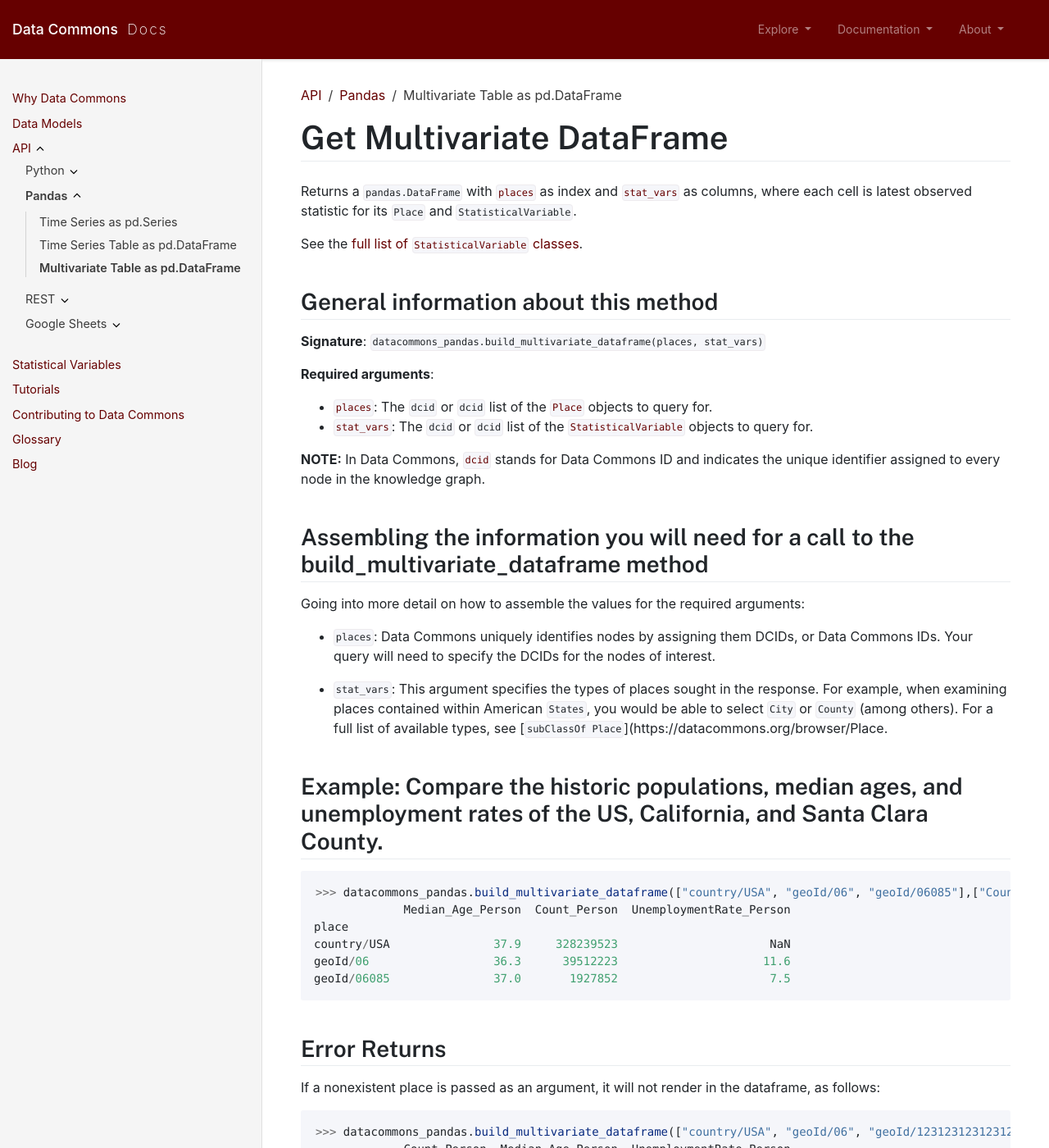
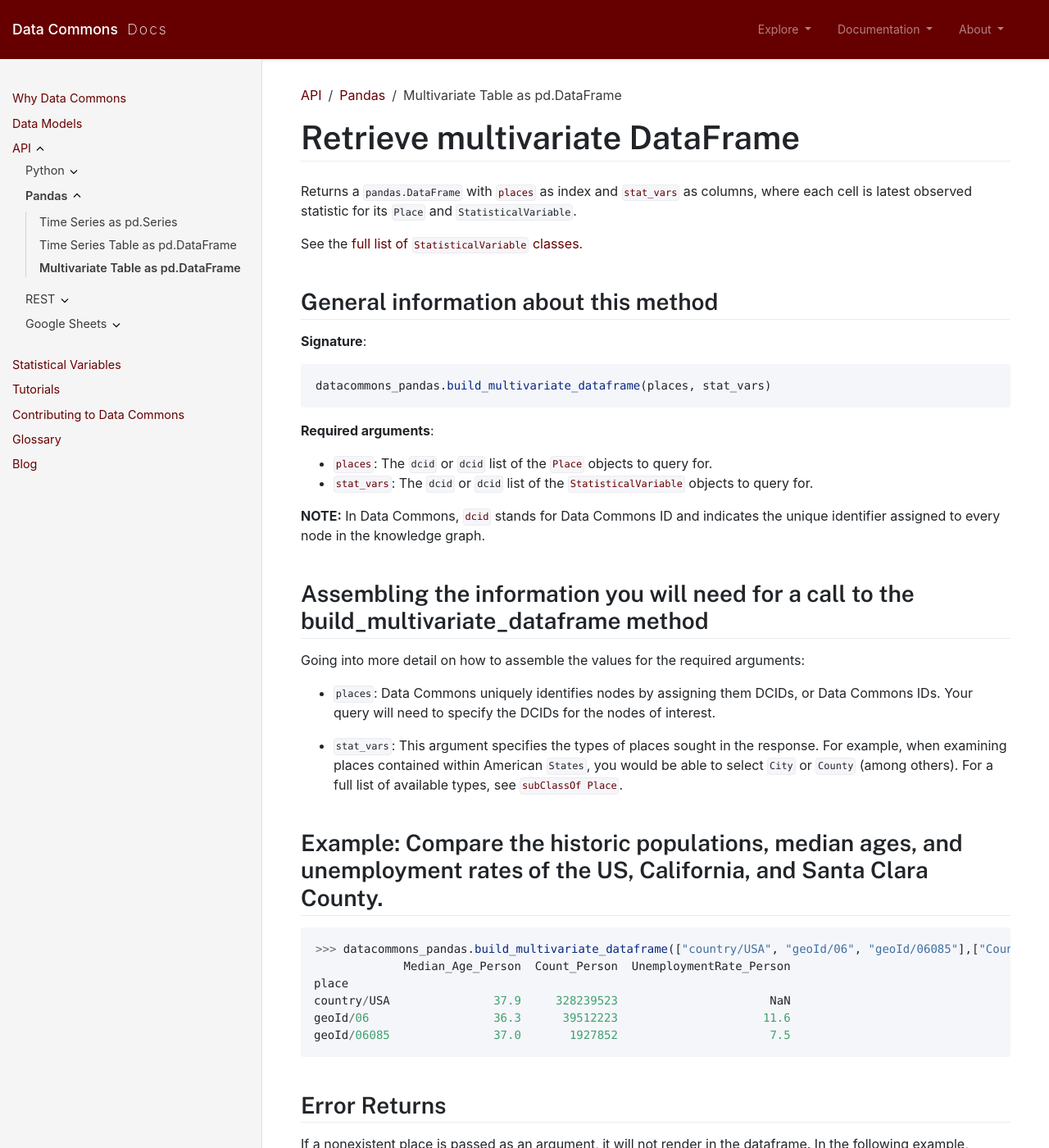
Before and after one commit to datacommonsorg/docsite, a Jekyll site: the page built from api/pandas/multivariate_dataframe.md, in a window 1280 px wide and 1400 px high. Shown: the whole window at 82% size. Built offline with Jekyll 4.4.1, drawn with Linux system fonts in a browser that asks for light colours; comment, search, counter and statistics services are not loaded; some of the changed text lies outside the part shown.

Commit message:
changes per review

````diff
--- a/api/pandas/multivariate_dataframe.md
+++ b/api/pandas/multivariate_dataframe.md
@@ -6,7 +6,7 @@ parent: Pandas
 grand_parent: API
 ---
 
-# Get Multivariate DataFrame
+# Retrieve multivariate DataFrame
 
 Returns a `pandas.DataFrame` with [`places`](https://datacommons.org/browser/Place)
 as index and [`stat_vars`](https://datacommons.org/browser/StatisticalVariable)
@@ -17,7 +17,11 @@ See the [full list of `StatisticalVariable` classes](/statistical_variables.html
 
 ## General information about this method
 
-**Signature**: `datacommons_pandas.build_multivariate_dataframe(places, stat_vars)`
+**Signature**:
+
+```python
+datacommons_pandas.build_multivariate_dataframe(places, stat_vars)
+```
 
 **Required arguments**:
 
@@ -32,7 +36,7 @@ Going into more detail on how to assemble the values for the required arguments:
 
  - `places`: Data Commons uniquely identifies nodes by assigning them DCIDs, or Data Commons IDs. Your query will need to specify the DCIDs for the nodes of interest.
 
- - `stat_vars`: This argument specifies the types of places sought in the response. For example, when examining places contained within American `States`, you would be able to select `City` or `County` (among others). For a full list of available types, see [`subClassOf Place`](https://datacommons.org/browser/Place.
+ - `stat_vars`: This argument specifies the types of places sought in the response. For example, when examining places contained within American `States`, you would be able to select `City` or `County` (among others). For a full list of available types, see [`subClassOf Place`](https://datacommons.org/browser/Place).
 
 ## Example: Compare the historic populations, median ages, and unemployment rates of the US, California, and Santa Clara County.
 
@@ -47,7 +51,7 @@ geoId/06085               37.0       1927852                      7.5
 
 ## Error Returns
 
-If a nonexistent place is passed as an argument, it will not render in the dataframe, as follows:
+If a nonexistent place is passed as an argument, it will not render in the dataframe. In the following example, "geoId/123123123123123123" is one such nonexistent place.
 
 ```python
 >>> datacommons_pandas.build_multivariate_dataframe(["country/USA", "geoId/06", "geoId/123123123123123123"],["Count_Person", "Median_Age_Person", "UnemploymentRate_Person"])
````
